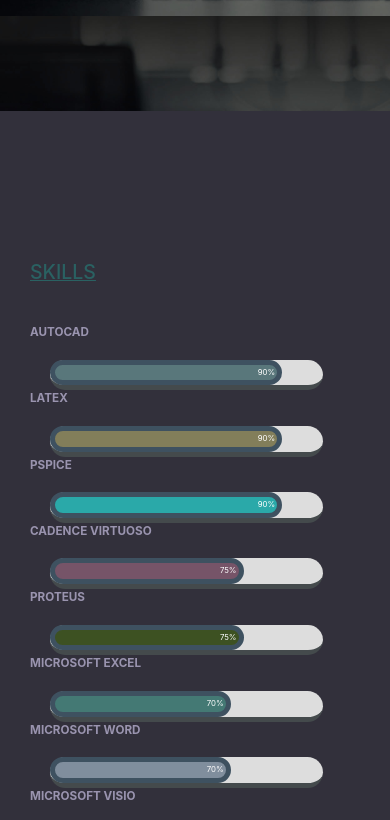
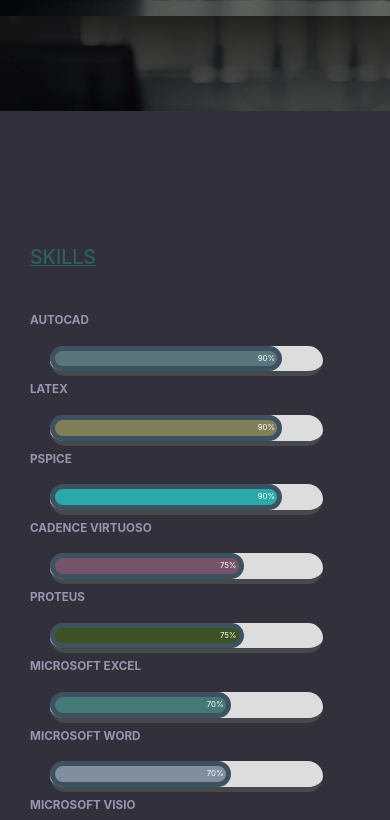
Before and after one commit to Shaikh-Abrar-Kabir/..., a plain HTML site: page index.html in a window 390 px wide. Shown: the part 6734-7554 px from the top of the page. Drawn offline with nearby package versions, Linux system fonts and the light colour scheme.

Commit message:
Update index.html

```diff
--- a/index.html
+++ b/index.html
@@ -375,7 +375,7 @@ padding-bottom: 500px;
   margin-left: 30px;
   font-weight: bolder;
   font-size: 3vw;
- border-bottom: 2px solid #32303B;
+ border-top: 5px solid #32303B;
 }
 
 .container {
@@ -864,7 +864,7 @@ font-size: 2vw;
   margin-left: 30px;
   font-weight: bolder;
   font-size: 3vw;
- border-top: 2% solid #32303B;
+ border-top: 10% solid #32303B;
 }
 
 .container {
@@ -896,7 +896,7 @@ font-size: 2vw;
  {
 
   color:#2A6162;
-  padding-top:150px;
+  padding-top:130px;
   font-size:5vw;
 
  }
```
